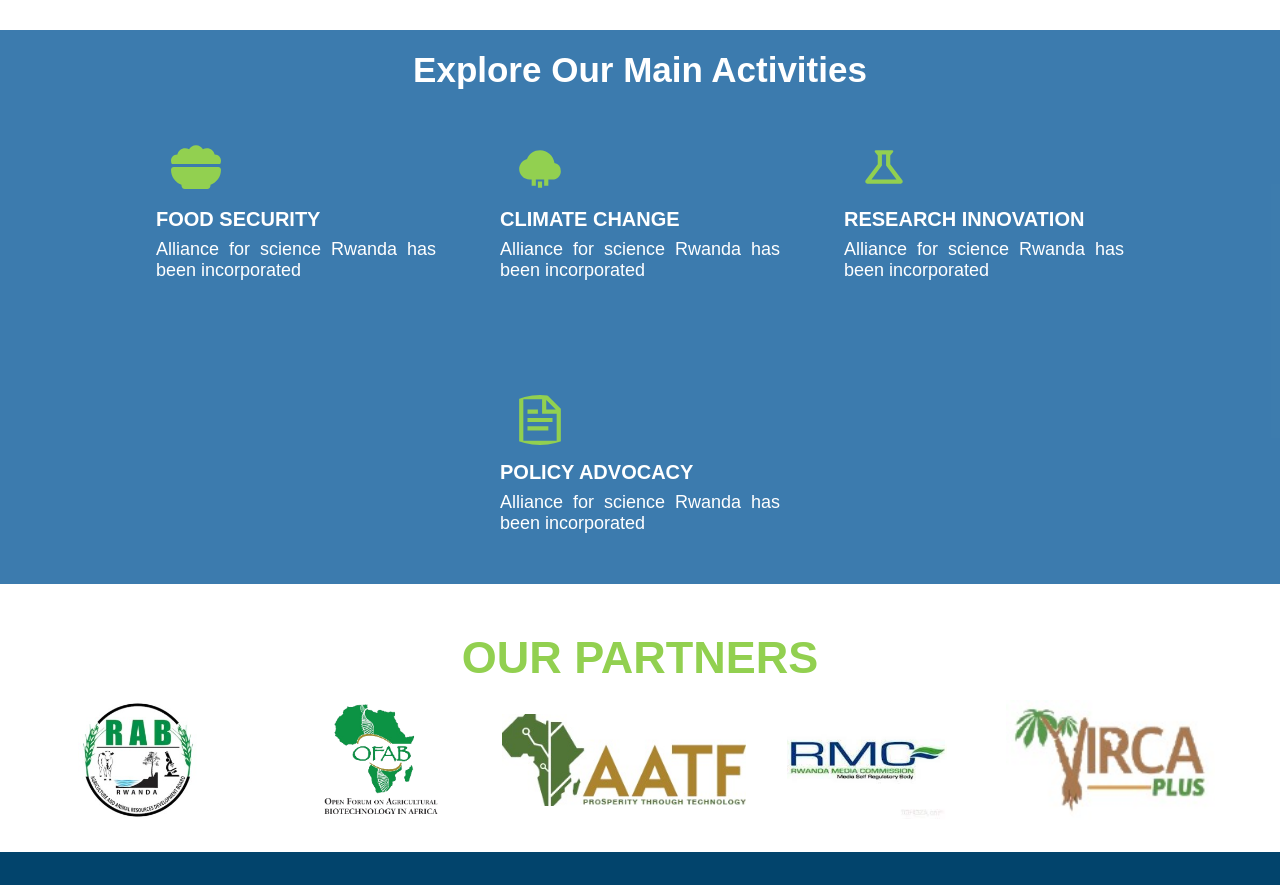
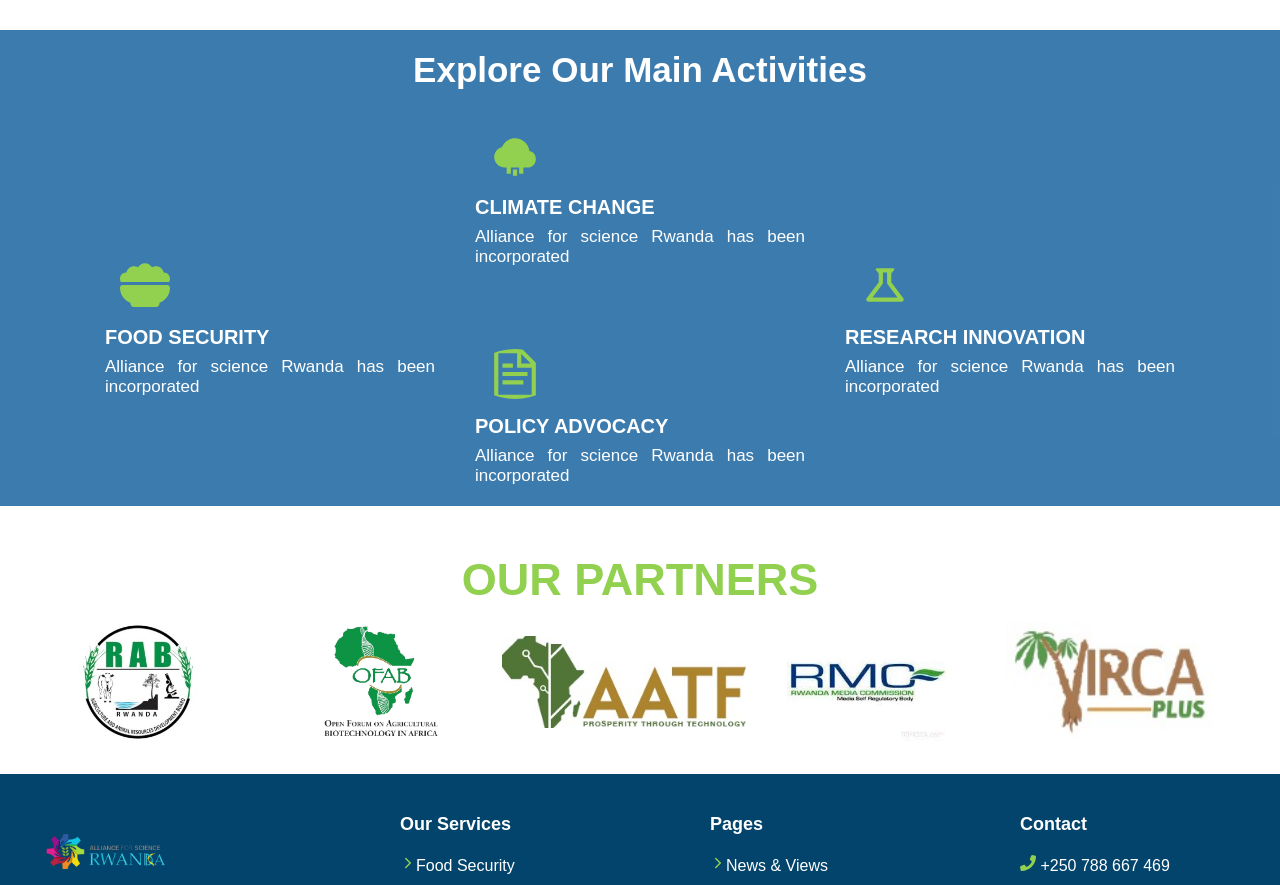
Before and after one commit to pWallet-hub/Alliance-for-science, a React (Vite) app: page / in a window 1280 px wide. Shown: the part 1849-2734 px from the top of the page. Built offline with nearby package versions, Linux system fonts and the light colour scheme.

Commit message:
Finalized The Design

```diff
--- a/src/Components/Header/Sidebar.css
+++ b/src/Components/Header/Sidebar.css
@@ -40,6 +40,21 @@
   font-family: sans-serif;
   font-size: 16px;
   transition: color 0.3s ease, transform 0.3s ease;
+  position: relative;
+}
+.sidebar ul li a::after  {
+  content: '';
+  display: block;
+  width: 0;
+  height: 2px;
+  background: white;
+  position: absolute;
+  left: 0;
+  bottom: 0px;
+  transition: width 0.3s;
+}
+.sidebar ul li a:hover::after {
+  width: 100%;
 }
 
 .sidebar ul li a:hover {
@@ -93,7 +108,7 @@
   }
 }
 
-@media (min-width: 768px) {
+@media (min-width: 778px) {
   .sidebar {
     transform: translateX(0);
     opacity: 1;
--- a/src/Pages/About/About.css
+++ b/src/Pages/About/About.css
@@ -54,7 +54,7 @@
 .about-content1 p {
   margin-bottom: 1rem;
   color: #000000;
-  font-size: 18px;
+  font-size: 17px;
   margin-right: 5rem;
   text-align: justify;
 }
@@ -134,7 +134,7 @@
 }
 
 .mission p {
-  font-size: 20px;
+  font-size: 17px;
   line-height: 1.5;
 }
 
@@ -153,7 +153,7 @@
 .goal ul{
   list-style-type: circle;
   color: #000000;
-  font-size: 20px;
+  font-size: 17px;
   margin-left: 2rem;
 }
 
@@ -196,7 +196,7 @@
   .about-content1 p {
     margin-right: 1rem;
     margin-left: 2rem;
-    font-size: 17px;
+    font-size: 16px;
   }
 
   .about-content1 h1 {
@@ -211,6 +211,6 @@
   }
   .goal li,
   .mission p {
-    font-size: 17px;
+    font-size: 15px;
   }
 }
--- a/src/Pages/Home/Home.css
+++ b/src/Pages/Home/Home.css
@@ -225,10 +225,9 @@
 }
 
 .activity-item {
-  margin: 2rem;
-  max-width: 280px;
+  margin: 20px;
+  max-width: 330px;
   text-align: justify;
-  margin-bottom: 50px;
 }
 
 .activity-icon {
@@ -248,7 +247,7 @@
 }
 
 .activity-item p {
-  font-size: 18px;
+  font-size: 17px;
   text-align: justify;
 }
 
@@ -285,7 +284,23 @@
   height: 120px;
   object-fit: contain;
 }
+@media (max-width: 1480px) {
+  .activity-item.different{
+    margin-top: 150px;
+  }
+  .activity-item.last{
+    margin-top: -100px;
+  }
 
+}
+@media (max-width: 1125px) {
+  .activity-item.different{
+    margin-top: 0;
+  }
+  .activity-item.last{
+    margin-top: 0;
+  }
+}
 @media (max-width: 1010px) {
   .card-container {
     display: flex;
@@ -316,6 +331,7 @@
   .card-content h1 {
     font-size: 1.5em;
   }
+
 }
 
 @media (max-width: 768px) {
--- a/src/Pages/Home/Home.jsx
+++ b/src/Pages/Home/Home.jsx
@@ -83,7 +83,7 @@ function Home() {
       <div className="main-activities">
         <h2>Explore Our Main Activities</h2>
         <div className="activities-container">
-          <div className="activity-item">
+          <div className="activity-item different">
             <div className="activity-icon food-security"><FaBowlFood /></div>
             <h3>FOOD SECURITY</h3>
             <p>Alliance for science Rwanda has been incorporated</p>
@@ -93,12 +93,12 @@ function Home() {
             <h3>CLIMATE CHANGE</h3>
             <p>Alliance for science Rwanda has been incorporated</p>
           </div>
-          <div className="activity-item">
+          <div className="activity-item different">
             <div className="activity-icon research-innovation"><MdOutlineScience /></div>
             <h3>RESEARCH INNOVATION</h3>
             <p>Alliance for science Rwanda has been incorporated</p>
           </div>
-          <div className="activity-item">
+          <div className="activity-item last">
             <div className="activity-icon policy-advocacy"><GrDocumentText /></div>
             <h3>POLICY ADVOCACY</h3>
             <p>Alliance for science Rwanda has been incorporated</p>
--- a/src/Pages/News/News.css
+++ b/src/Pages/News/News.css
@@ -41,7 +41,7 @@
 
 .blog p {
   padding: 1rem;
-  font-size: 18px;
+  font-size: 17px;
   text-align: justify;
 }
 
@@ -128,7 +128,7 @@
   }
 
   .blog p {
-    font-size: 17px;
+    font-size: 16px;
   }
 
   .news-container {
--- a/src/Pages/Team/Team.css
+++ b/src/Pages/Team/Team.css
@@ -117,7 +117,7 @@
 
 .tsocial-icons a {
   color: #025496;
-  font-size: 24px;
+  font-size: 22px;
   margin: auto;
 }
 
```
